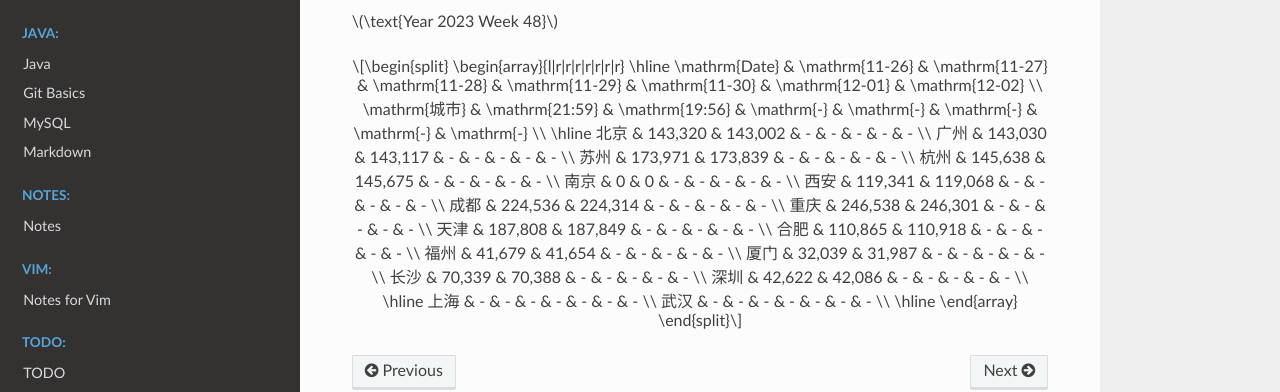
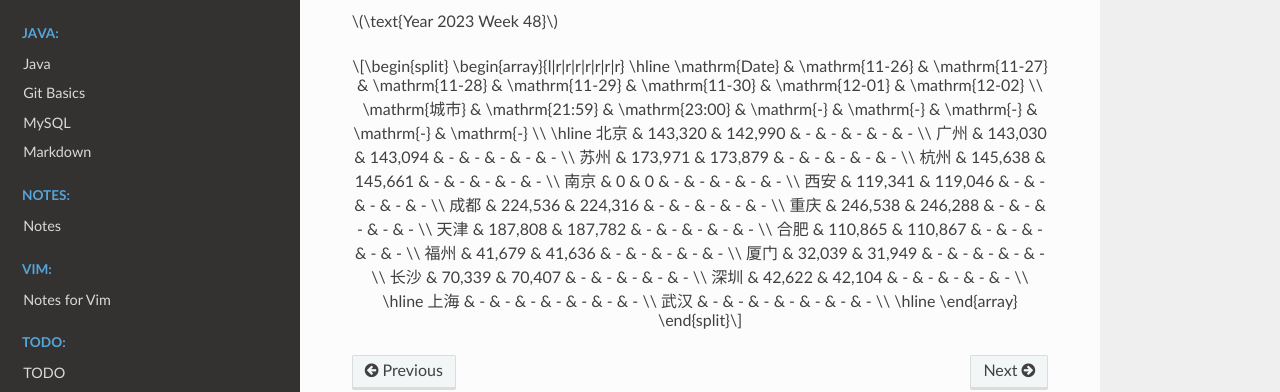
Before and after one commit to Pyrad/pyradnotes, a Sphinx documentation site: the page built from source/RealEstate/resalenumbers2023.md, in a window 1280 px wide and 900 px high, scrolled down 19117 px. Shown: the part 380-772 px from the top of the window. Built offline with Sphinx 7.4.7 and the Read the Docs theme 2.0.0, drawn with Linux system fonts in a browser that asks for light colours; a script that is not in the unit is left out.

Commit message:
Realestate Update resale numbers 2023-11-27 23:00

```diff
--- a/source/RealEstate/resalenumbers2023.md
+++ b/source/RealEstate/resalenumbers2023.md
@@ -1250,22 +1250,22 @@ $$
 \begin{array}{l|r|r|r|r|r|r|r}
 \hline
 \mathrm{Date} & \mathrm{11-26} & \mathrm{11-27} & \mathrm{11-28} & \mathrm{11-29} & \mathrm{11-30} & \mathrm{12-01} & \mathrm{12-02} \\
-\mathrm{城市} & \mathrm{21:59} & \mathrm{19:56} & \mathrm{-} & \mathrm{-} & \mathrm{-} & \mathrm{-} & \mathrm{-} \\
+\mathrm{城市} & \mathrm{21:59} & \mathrm{23:00} & \mathrm{-} & \mathrm{-} & \mathrm{-} & \mathrm{-} & \mathrm{-} \\
 \hline
-北京 & 143,320 & 143,002 & - & - & - & - & - \\
-广州 & 143,030 & 143,117 & - & - & - & - & - \\
-苏州 & 173,971 & 173,839 & - & - & - & - & - \\
-杭州 & 145,638 & 145,675 & - & - & - & - & - \\
+北京 & 143,320 & 142,990 & - & - & - & - & - \\
+广州 & 143,030 & 143,094 & - & - & - & - & - \\
+苏州 & 173,971 & 173,879 & - & - & - & - & - \\
+杭州 & 145,638 & 145,661 & - & - & - & - & - \\
 南京 & 0 & 0 & - & - & - & - & - \\
-西安 & 119,341 & 119,068 & - & - & - & - & - \\
-成都 & 224,536 & 224,314 & - & - & - & - & - \\
-重庆 & 246,538 & 246,301 & - & - & - & - & - \\
-天津 & 187,808 & 187,849 & - & - & - & - & - \\
-合肥 & 110,865 & 110,918 & - & - & - & - & - \\
-福州 & 41,679 & 41,654 & - & - & - & - & - \\
-厦门 & 32,039 & 31,987 & - & - & - & - & - \\
-长沙 & 70,339 & 70,388 & - & - & - & - & - \\
-深圳 & 42,622 & 42,086 & - & - & - & - & - \\
+西安 & 119,341 & 119,046 & - & - & - & - & - \\
+成都 & 224,536 & 224,316 & - & - & - & - & - \\
+重庆 & 246,538 & 246,288 & - & - & - & - & - \\
+天津 & 187,808 & 187,782 & - & - & - & - & - \\
+合肥 & 110,865 & 110,867 & - & - & - & - & - \\
+福州 & 41,679 & 41,636 & - & - & - & - & - \\
+厦门 & 32,039 & 31,949 & - & - & - & - & - \\
+长沙 & 70,339 & 70,407 & - & - & - & - & - \\
+深圳 & 42,622 & 42,104 & - & - & - & - & - \\
 \hline
 上海 & - & - & - & - & - & - & - \\
 武汉 & - & - & - & - & - & - & - \\
```
Also changed, not shown: 1 other file.
